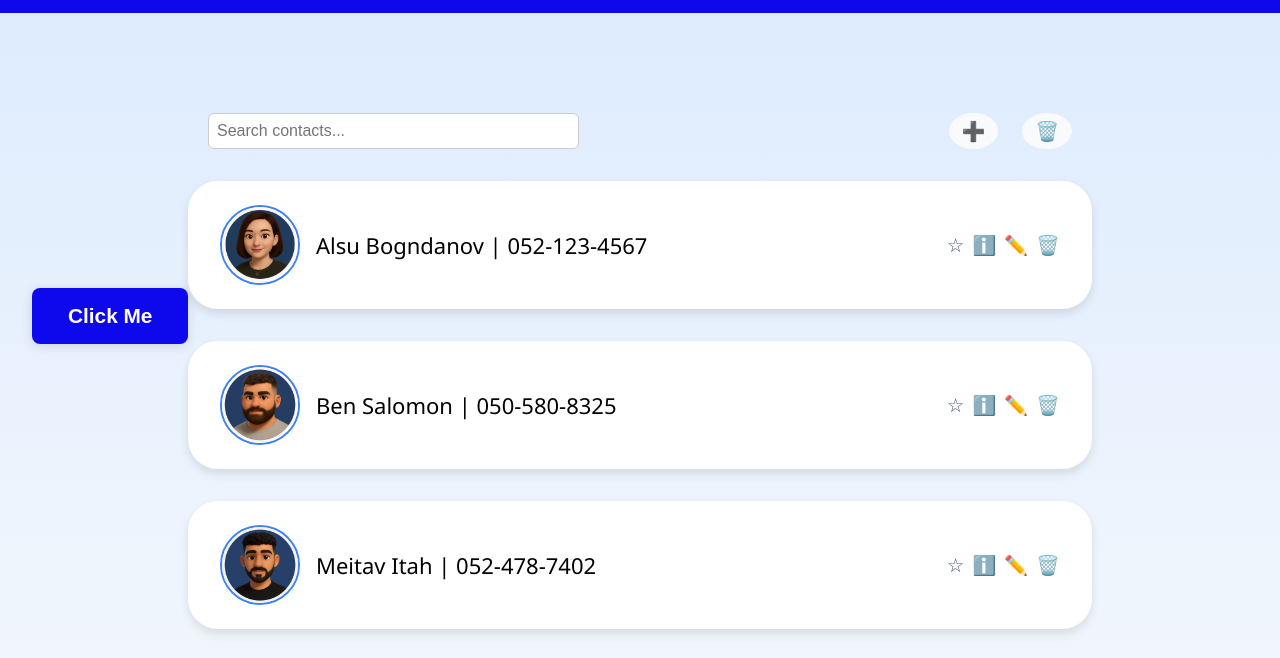
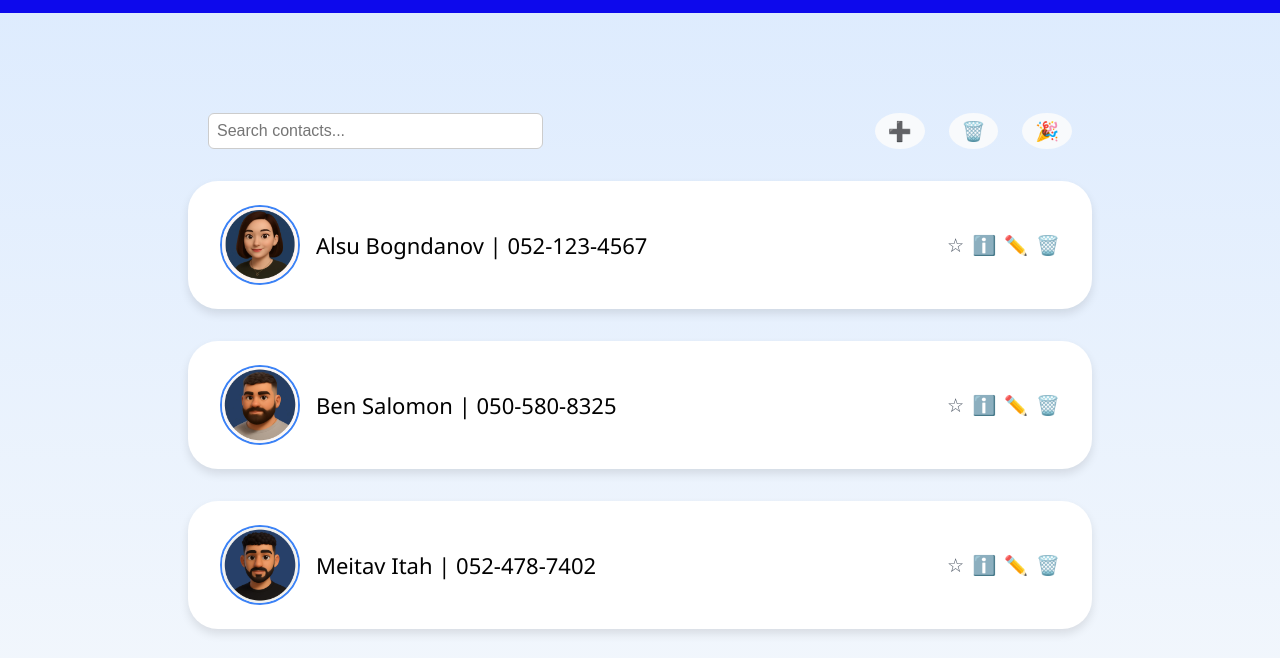
Before and after one commit to meitav207/projectJS, a plain HTML site: page index.html in a window 1280 px wide. Shown: the part 84-742 px from the top of the page. Drawn offline with Linux system fonts and the light colour scheme.

Commit message:
fix secret button and make last changes
hi alsu sorry for the late changes i just upload it when i didnt done with all
i was on surgery and wanna send it by time

```diff
--- a/css/style.css
+++ b/css/style.css
@@ -105,7 +105,7 @@ main {
 }
 
 .controls .buttons button:hover {
-  background-color: #7091fd;
+  background-color: #0656f6;
 }
 
 /* Popup overlays for add,edit,view */
@@ -214,31 +214,7 @@ main {
   color: #2563eb;
 }
 
-/* Secret Buttton */
-#greatJobBtn {
-  background: #0d09ec; /* More blue for the button */
-  color: #fff;
-  border: none;
-  border-radius: 8px;
-  padding: 16px 36px;
-  font-size: 1.3rem;
-  font-weight: bold;
-  cursor: pointer;
-  box-shadow: 0 2px 12px rgba(0,0,0,0.12);
-  transition: background 0.2s, box-shadow 0.2s;
-  position: fixed;
-  top: 50%;
-  left: 32px;
-  transform: translateY(-50%);
-  margin: 0;
-  z-index: 100;
-  display: block;
-}
-#greatJobBtn:hover {
-  background: #0656f6;
-  box-shadow: 0 4px 16px rgba(0,0,0,0.18);
-}
-#greatJobOverlay {
+#secretBtnOverlay {
   position: fixed;
   top: 0;
   left: 0;
--- a/index.html
+++ b/index.html
@@ -26,6 +26,7 @@
         <div class="buttons">
           <button id="addContactBtn" title="Add Contact">➕</button>
           <button id="deleteAllBtn" title="Delete All">🗑️</button>
+          <button id="secretBtn" title="Great Job">🎉</button>
         </div>
       </div>
 
--- a/js/script.js
+++ b/js/script.js
@@ -40,11 +40,11 @@ let contacts = [
 const contactList = document.querySelector('.contacts'); // Contact list container
 //#endregion
 buildContactList();
-//#region Refresh Contacts List
+//#region Refresh and build Contacts List
 // Refresh the contact list
 function buildContactList(list = contacts) {
   contactList.innerHTML = '';
-  // Always sort: favorites first, then A-Z
+  // Always sort favorites first, then A-Z
   const sortedList = list.slice().sort((a, b) => {
     if ((b.favorite ? 1 : 0) - (a.favorite ? 1 : 0) !== 0) return (b.favorite ? 1 : 0) - (a.favorite ? 1 : 0);
     return a.name.localeCompare(b.name);
@@ -300,10 +300,7 @@ document.getElementById('saveEdit').addEventListener('click', function () {
 });
 //#endregion
 
-//#region Favorite Property
-// Add a favorite property to each contact if not present
-contacts.forEach(c => { if (typeof c.favorite === 'undefined') c.favorite = false; });
-//#endregion
+
 
 //#region Search
 // Search input
@@ -346,31 +343,29 @@ contactList.addEventListener('mouseout', function (e) {
 //#endregion
 
 //#region Secret Button
-const greatJobBtn = document.createElement('button');
-greatJobBtn.id = 'greatJobBtn';
-greatJobBtn.textContent = 'Click Me';
+const greatJobBtn = document.getElementById('secretBtn');
+let secretBtnOverlay = document.getElementById('secretBtnOverlay');
+if (!secretBtnOverlay) {
+  secretBtnOverlay = document.createElement('div');
+  secretBtnOverlay.id = 'secretBtnOverlay';
+  secretBtnOverlay.textContent = 'Great Job!!!';
+  secretBtnOverlay.style.display = 'none';
+  document.body.appendChild(secretBtnOverlay);
+}
 
-document.body.insertBefore(greatJobBtn, document.body.firstChild);
+if (secretBtn) {
+  secretBtn.addEventListener('click', () => {
+    secretBtnOverlay.style.display = 'flex';
+    setTimeout(() => {
+      secretBtnOverlay.style.opacity = '1';
+    }, 10);
+  });
+}
 
-// Add overlay for the message
-const greatJobOverlay = document.createElement('div');
-greatJobOverlay.id = 'greatJobOverlay';
-greatJobOverlay.textContent = 'Great Job!!!';
-greatJobOverlay.style.display = 'none';
-
-document.body.appendChild(greatJobOverlay);
-
-greatJobBtn.addEventListener('click', () => {
-  greatJobOverlay.style.display = 'flex';
+secretBtnOverlay.addEventListener('click', () => {
+  secretBtnOverlay.style.opacity = '0';
   setTimeout(() => {
-    greatJobOverlay.style.opacity = '1';
-  }, 10);
-});
-
-greatJobOverlay.addEventListener('click', () => {
-  greatJobOverlay.style.opacity = '0';
-  setTimeout(() => {
-    greatJobOverlay.style.display = 'none';
+    secretBtnOverlay.style.display = 'none';
   }, 300);
 });
 //#endregion
```
